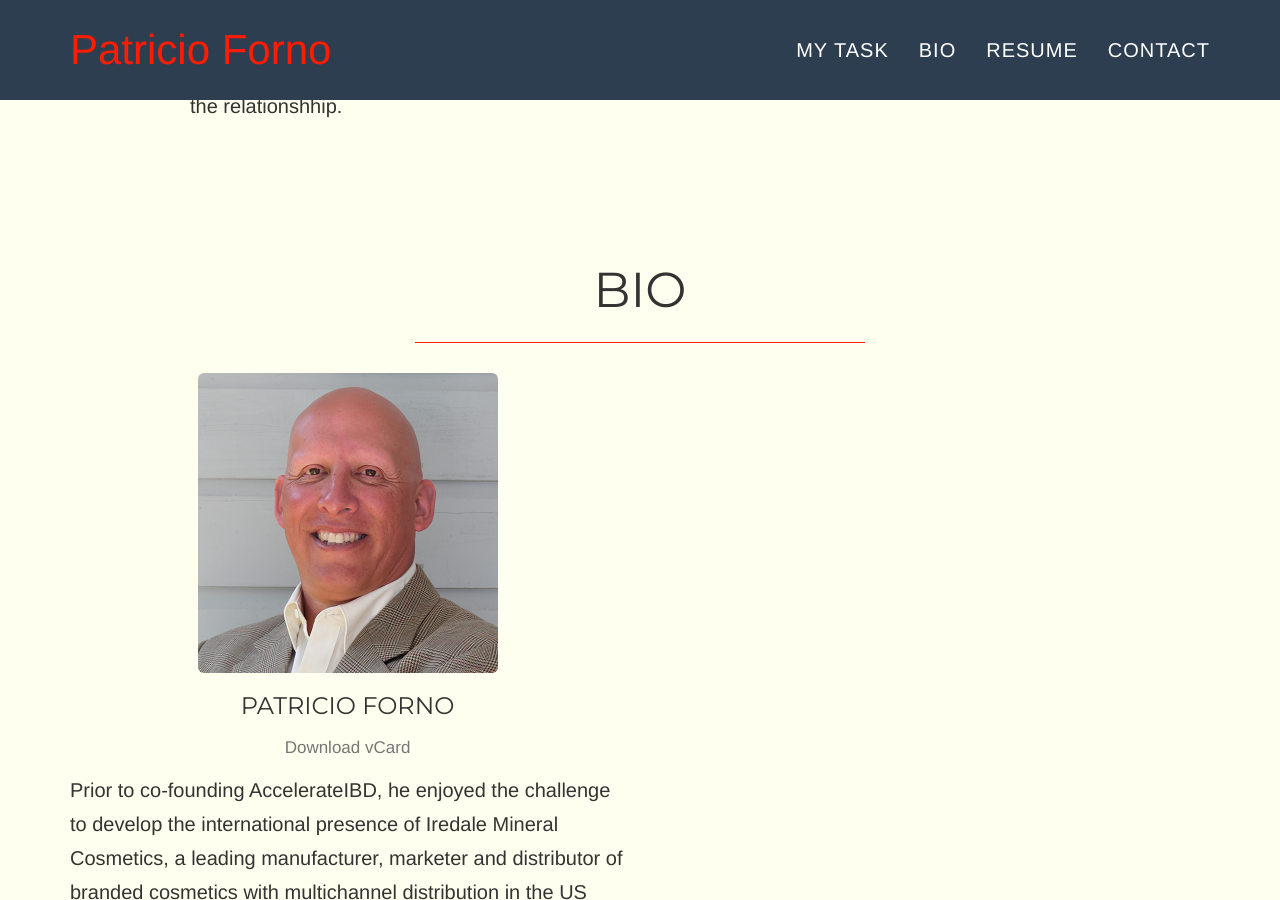
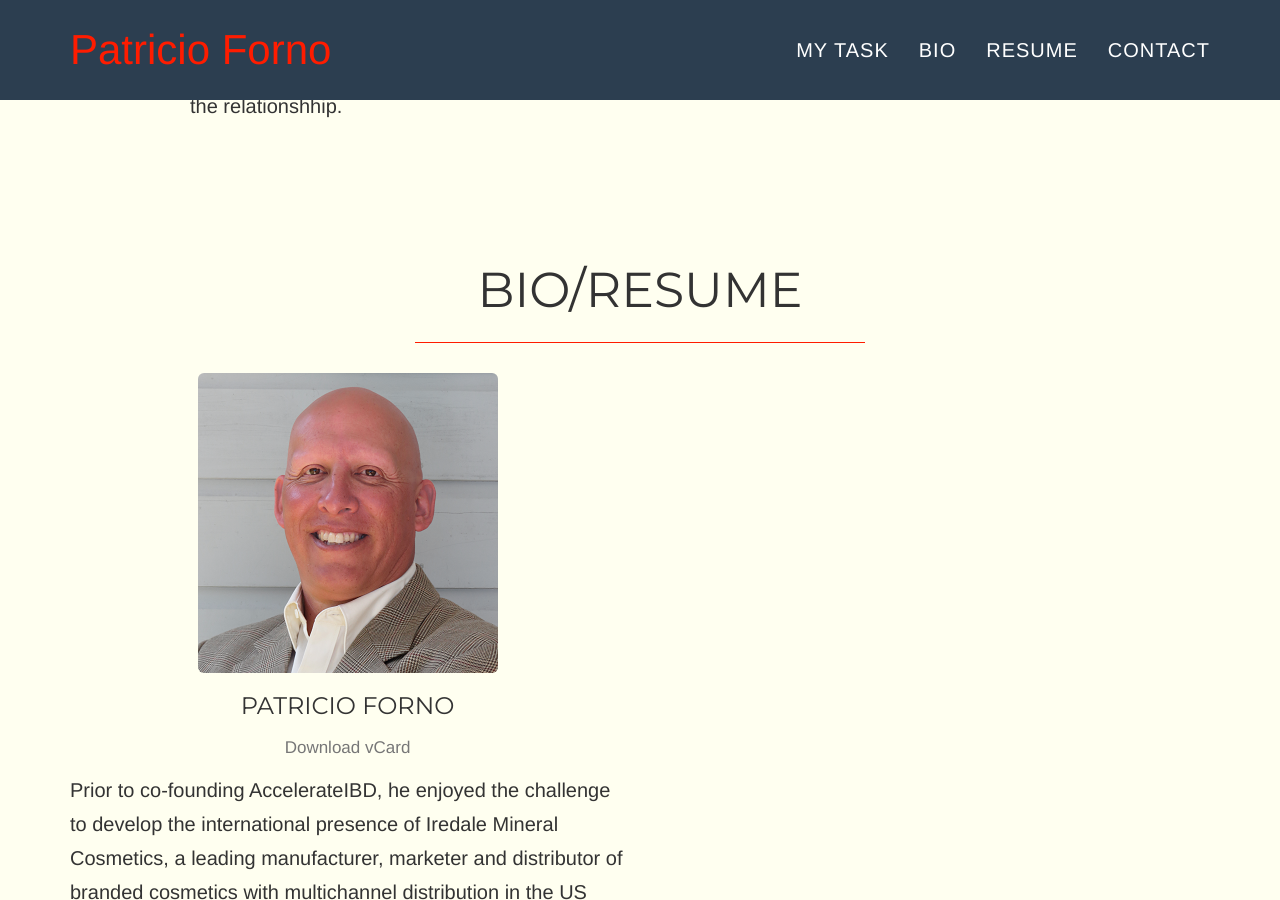
Before and after one commit to fornomail/fornomail.github.io, a Jekyll site: the page built from index.html, in a window 1280 px wide and 900 px high, scrolled down 2047 px. Built offline with Jekyll 4.4.1, drawn with Linux system fonts in a browser that asks for light colours; nearby versions of some CDN libraries; some web fonts are replaced; library files that are not in the unit come from our copies.

Commit message:
Update index.html

```diff
--- a/index.html
+++ b/index.html
@@ -44,7 +44,7 @@ title: Patricio Forno
     <div class="container">
         <div class="row">
             <div class="col-lg-12 text-center">
-                <h2>bio</h2>
+                <h2>bio/resume</h2>
                 <hr class="star-primary">
             </div>
         </div>
```
